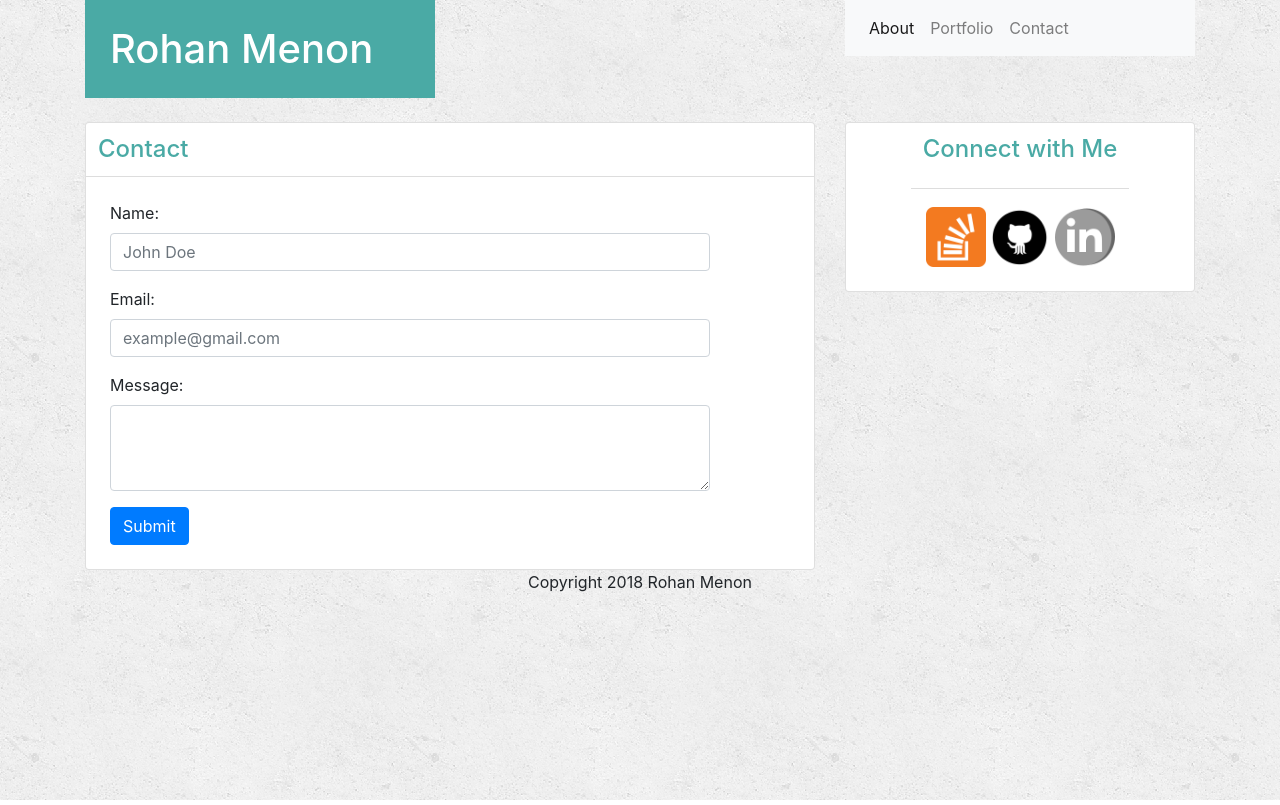
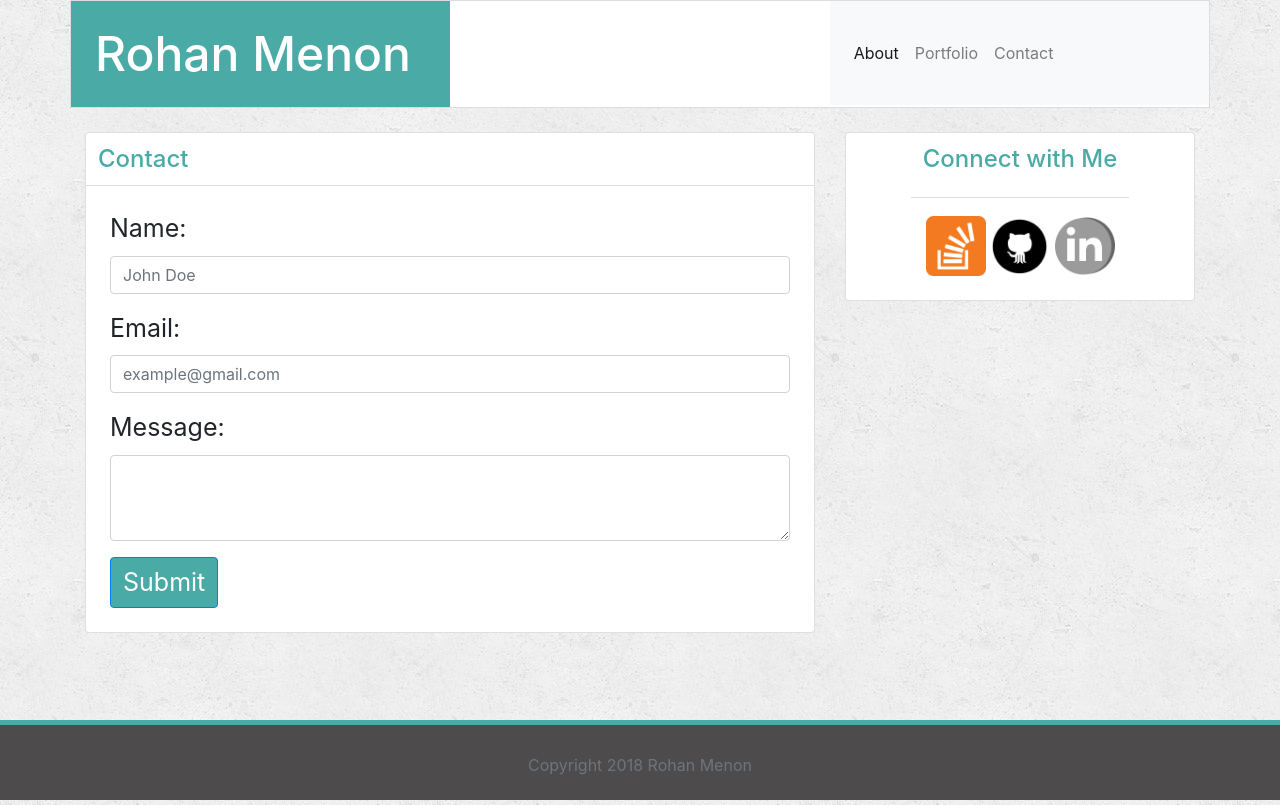
Before and after one commit to Rohan-Menon/Bootstrap-Portfolio, a plain HTML site: page contact.html in a window 1280 px wide. Drawn offline with nearby package versions, Linux system fonts and the light colour scheme.

Commit message:
homework done commit, still some issued with navbar

```diff
--- a/assets/css/style.css
+++ b/assets/css/style.css
@@ -1,3 +1,13 @@
+* {
+    margin: 0;
+}
+
+
+body, html {
+    height: 100%;
+
+}
+
 /* section headers  */
 
 .card-title{
@@ -66,12 +76,11 @@
 
  /* SITE HEADER ELEMENTS  */
 
+
 #fullName{
     background-color: #4aaaa5;
-    margin: 0px;
-    padding: 25px;
-    font-size: 40px;
     color: #ffffff;
+    font-size: 3.0em;
 }
 
  /* navbar  */
@@ -161,12 +170,8 @@
 
 #contactForm{
     font-size: 25px;
-    padding: 20px;
 }
 
-#nameInput, #emailInput, #contactMessage{
-    width: 600px;
-}
 
 #submitButton{
     background-color:#4aaaa5;
@@ -177,8 +182,19 @@
 
  /* footer styling  */
 
+ .footer {
+    position: absolute;
+    bottom: 0;
+    width: 100%;
+    height: 60px;
+    line-height: 60px;
+    background-color: #f5f5f5;
+}
+
 #pageFooter{
     height:80px;
+    line-height: 80px;
+    width: 100%;
     background-color: #4d4b4b;
     border-top: 5px solid #4aaaa5;
     text-align: center;
@@ -193,13 +209,7 @@
 
 
 
-@media screen and (max-width: 640px) {
 
-
-    #connectSection{
-        width: initial;
-    }
-}
 
 
 
--- a/contact.html
+++ b/contact.html
@@ -12,15 +12,15 @@
 </head>
 
 <body background="./assets/images/concrete_seamless.png">
-    <div class="container">
-            <div class="row">
-                <div class="col-md-4">
-                    <h1 id="fullName">Rohan Menon</h1>
+    <div class="container" id="everythingButTheFooter">
+        <div class="row allSections">
+            <div class="col-md-4 p-0 m-0">
+                <h1 class="m-0 p-4"id="fullName">Rohan Menon</h1>
             </div>
             <div class="col-md-4">
 
             </div>
-                <div class="col-md-4">
+            <div class="col-md-4 p-0 m-0">
                 <nav class="navbar navbar-expand-lg navbar-light bg-light">
                     <button class="navbar-toggler" type="button" data-toggle="collapse" data-target="#navbarSupportedContent" aria-controls="navbarSupportedContent"
                         aria-expanded="false" aria-label="Toggle navigation">
@@ -35,7 +35,7 @@
 
 
 
-                        <div class="collapse navbar-collapse" id="navbarSupportedContent">
+                    <div class="collapse navbar-collapse my-4" id="navbarSupportedContent">
                         <ul class="navbar-nav mr-auto">
                             <li class="nav-item active">
                                 <a class="nav-link" href="./index.html">About
@@ -77,7 +77,7 @@
                     <div class="card">
                         <div class="card-block">
                             <h4 class="card-title">Contact</h4>
-                            <form class="m-4">
+                            <form class="m-4" id="contactForm">
                                     <div class="form-group">
                                       <label for="nameInput">Name:</label>
                                       <input type="name" class="form-control" id="nameInput" aria-describedby="emailHelp" placeholder="John Doe">
@@ -94,7 +94,7 @@
                                     </div>
 
 
-                                    <button type="submit" class="btn btn-primary">Submit</button>
+                                    <button type="submit" class="btn btn-primary" id="submitButton">Submit</button>
                                   </form>
 
                         </div>
@@ -117,12 +117,13 @@
                     </div>
                 </div>
             </div>
-            <div class="row">
-                <div class="col-md-12">
-                    <p class="text-center"> Copyright 2018 Rohan Menon</p>
+
         </div>
+        <footer id="pageFooter">
+        <div class="container text-center">
+          <span class="text-muted">Copyright 2018 Rohan Menon</span>
         </div>
-        </div>
+    </footer>
 </body>
 
 
```
Also changed, not shown: index.html (+11 -10 lines), portfolio.html (+11 -10 lines). Lines whose indentation alone changed are shown as unchanged.
